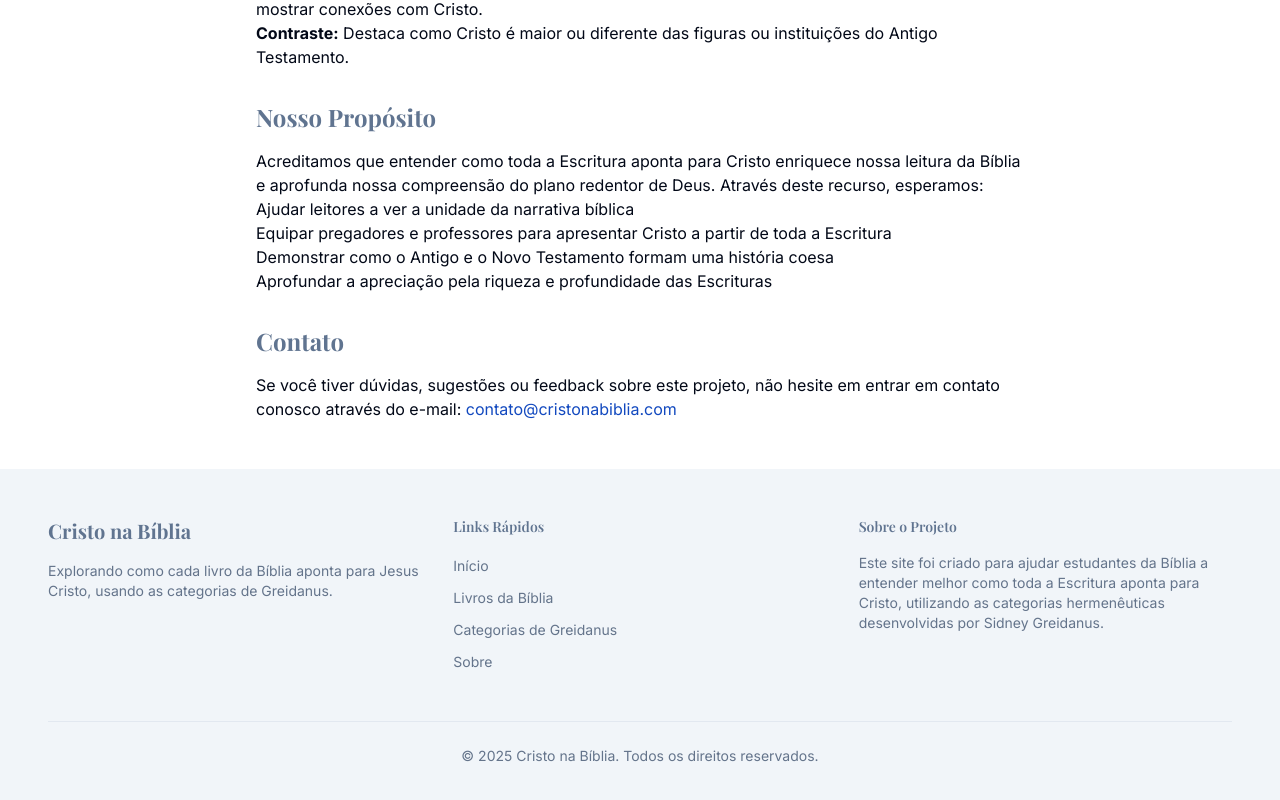
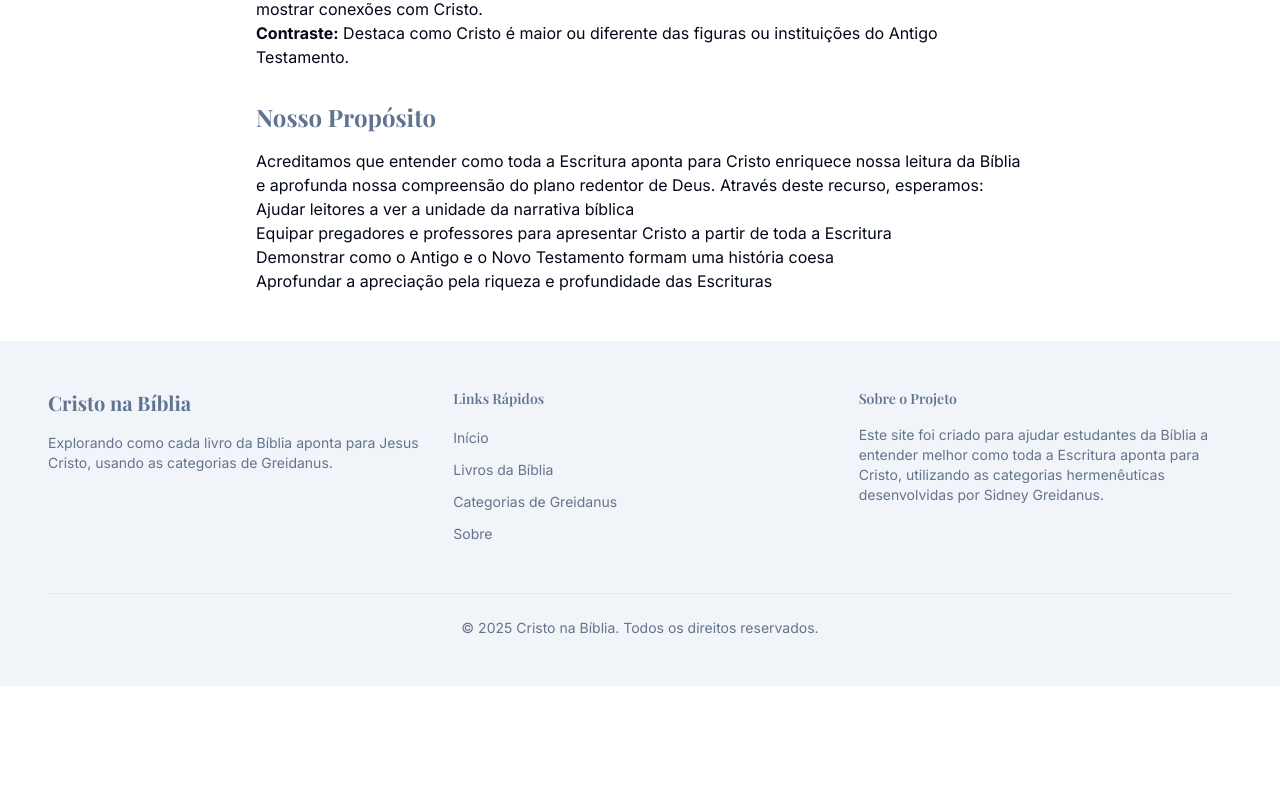
Before and after one commit to weinne/cristo-na-biblia, a React (Vite) app: page /#/about in a window 1280 px wide. Shown: the part 955-1755 px from the top of the page. After the commit the page ends 1641 px from the top, so only its background shows below. Built offline with nearby package versions, Linux system fonts and the light colour scheme.

Commit message:
Update About.tsx

```diff
--- a/src/pages/About.tsx
+++ b/src/pages/About.tsx
@@ -67,9 +67,6 @@ const About = () => {
               <li>Demonstrar como o Antigo e o Novo Testamento formam uma história coesa</li>
               <li>Aprofundar a apreciação pela riqueza e profundidade das Escrituras</li>
             </ul>
-
-            <h2 className="text-2xl font-bold text-primary mt-8 mb-4">Contato</h2>
-            <p>Se você tiver dúvidas, sugestões ou feedback sobre este projeto, não hesite em entrar em contato conosco através do e-mail: <a href="mailto:contato@cristonabiblia.com" className="text-accent hover:underline">contato@cristonabiblia.com</a></p>
           </div>
         </div>
       </section>
```
